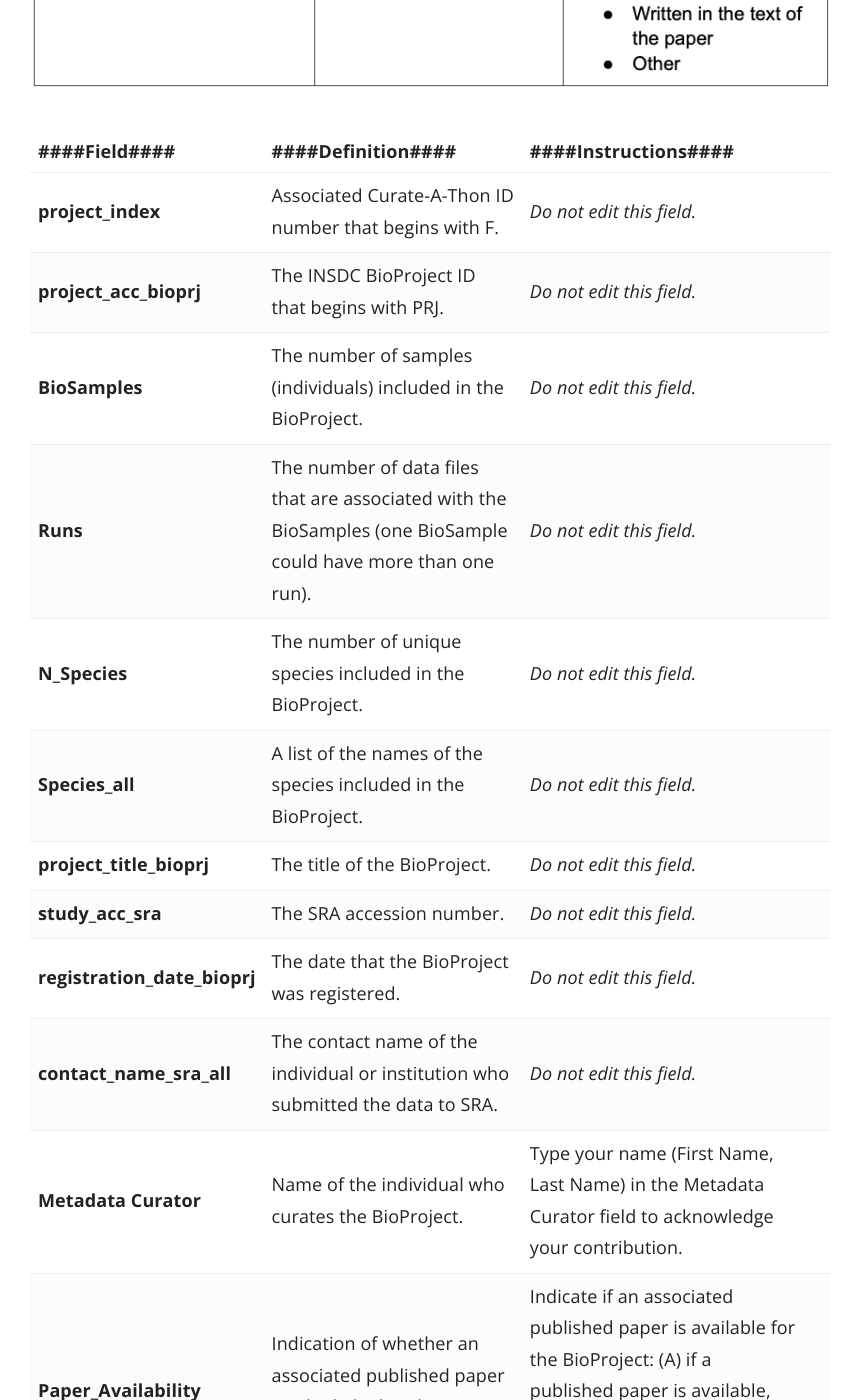
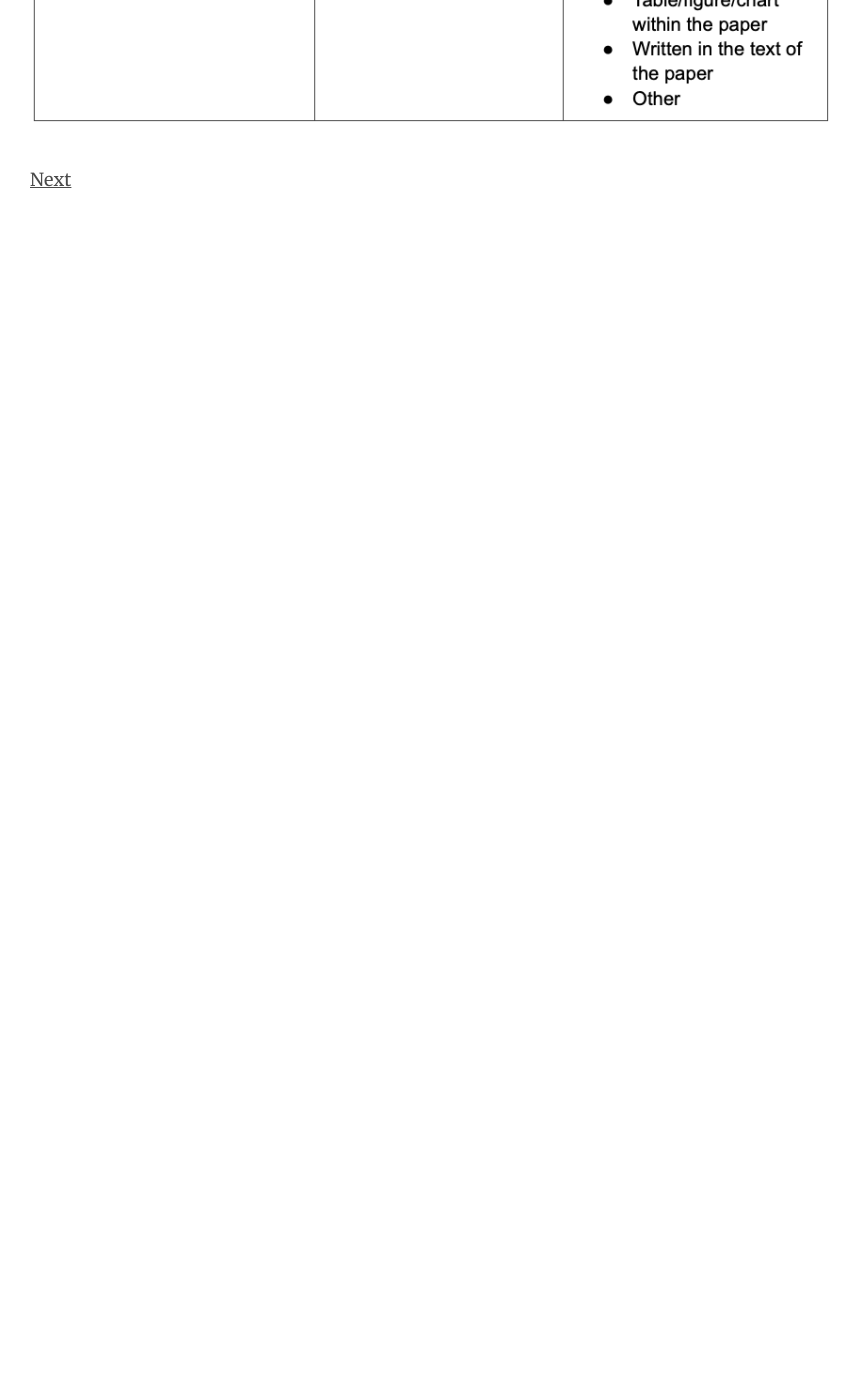
Before and after one commit to bdezray/GEODE-Curate-A-Thon, a Jekyll site: the page built from _docs/Protocol/BioProjects Google Form.md, in a window 1280 px wide and 1400 px high, scrolled down 4637 px. Shown: the whole window, without its empty margins (360-1221 px from the left). Built offline with Jekyll 4.4.1, drawn with Linux system fonts in a browser that asks for light colours; after the commit the page ends 4884 px from its top, so only the background shows below that; some of the changed text lies outside the part shown.

Commit message:
Updates to BioProject Google Form Page

```diff
--- a/_docs/Protocol/BioProjects Google Form.md
+++ b/_docs/Protocol/BioProjects Google Form.md
@@ -18,22 +21,4 @@ We recommend that if you have a Google account, you sign into that before comple
 ![](https://bdezray.github.io/Geode-Curate-A-Thon/images/Screen Shot 2022-10-23 at 2.55.33 PM.png)
 
 
-| ####Field#### | ####Definition#### | ####Instructions#### |
-| -- | ---- | -- |
-| **project_index** | Associated Curate-A-Thon ID number that begins with F. | *Do not edit this field.* |
-| **project_acc_bioprj** | The INSDC BioProject ID that begins with PRJ. | *Do not edit this field.* |
-| **BioSamples** | The number of samples (individuals) included in the BioProject. | *Do not edit this field.* |
-| **Runs** | The number of data files that are associated with the BioSamples (one BioSample could have more than one run).| *Do not edit this field.* |
-| **N_Species** | The number of unique species included in the BioProject. | *Do not edit this field.* |
-| **Species_all** | A list of the names of the species included in the BioProject. | *Do not edit this field.* |
-| **project_title_bioprj** | The title of the BioProject. | *Do not edit this field.* |
-| **study_acc_sra** | The SRA accession number. | *Do not edit this field.* |
-| **registration_date_bioprj** | The date that the BioProject was registered. | *Do not edit this field.* |
-| **contact_name_sra_all** | The contact name of the individual or institution who submitted the data to SRA. | *Do not edit this field.* |
-| **Metadata Curator** | Name of the individual who curates the BioProject. | Type your name (First Name, Last Name) in the Metadata Curator field to acknowledge your contribution. |
-| **Paper_Availability** | Indication of whether an associated published paper can be linked to the BioProject. | Indicate if an associated published paper is available for the BioProject: (A) if a published paper is available, mark TRUE. (B) if a published paper is *not* available, mark FALSE|
-| **Paper_DOI** | DOI of the associated published paper.| If an associatd published paper is available, copy and paste the paper's DOI into this field using the format: https://doi.org/10.xxxxx/xx. If multiple DOIs exist, separate DOIs by a pipe (|).|
-| **Relevance** | In the GEODE Curate-A-Thon, a Bioproject is considered: **Relevant** if samples come from wild populations, including introduced and invasive species and **NOT Relevant** if samples come from domesticated species, lab or brood stock, human pathogens, and/or quantitative genetic studies. | Indicate if a BioProject is relevant or not: (A) If the BioProject is relevant, mark TRUE. (B) If the BioProject is *not* relevant, mark FALSE. |
-| **Metadata Curator** | Name of the individual who curates the BioProject. | Type your name (First Name, Last Name) in the Metadata Curator field to acknowledge your contribution. |
-
 [Next](https://bdezray.github.io/Geode-Curate-A-Thon/Protocol/Frequently%20Asked%20Questions%20(FAQ)/){: .btn}
```
Also changed, not shown: other parts of _docs/Protocol/BioProjects Google Form.md (+3 -0 lines).
